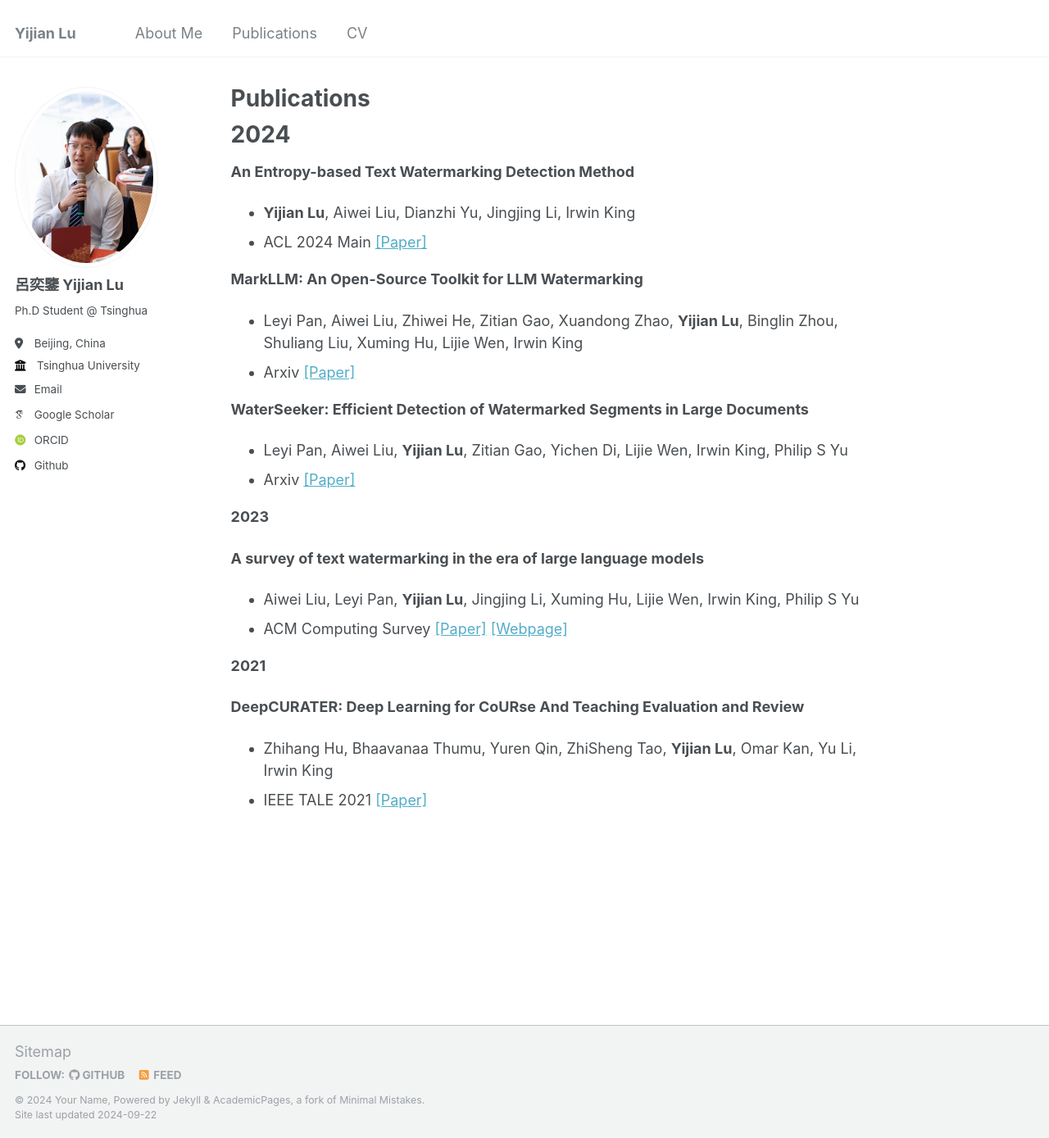
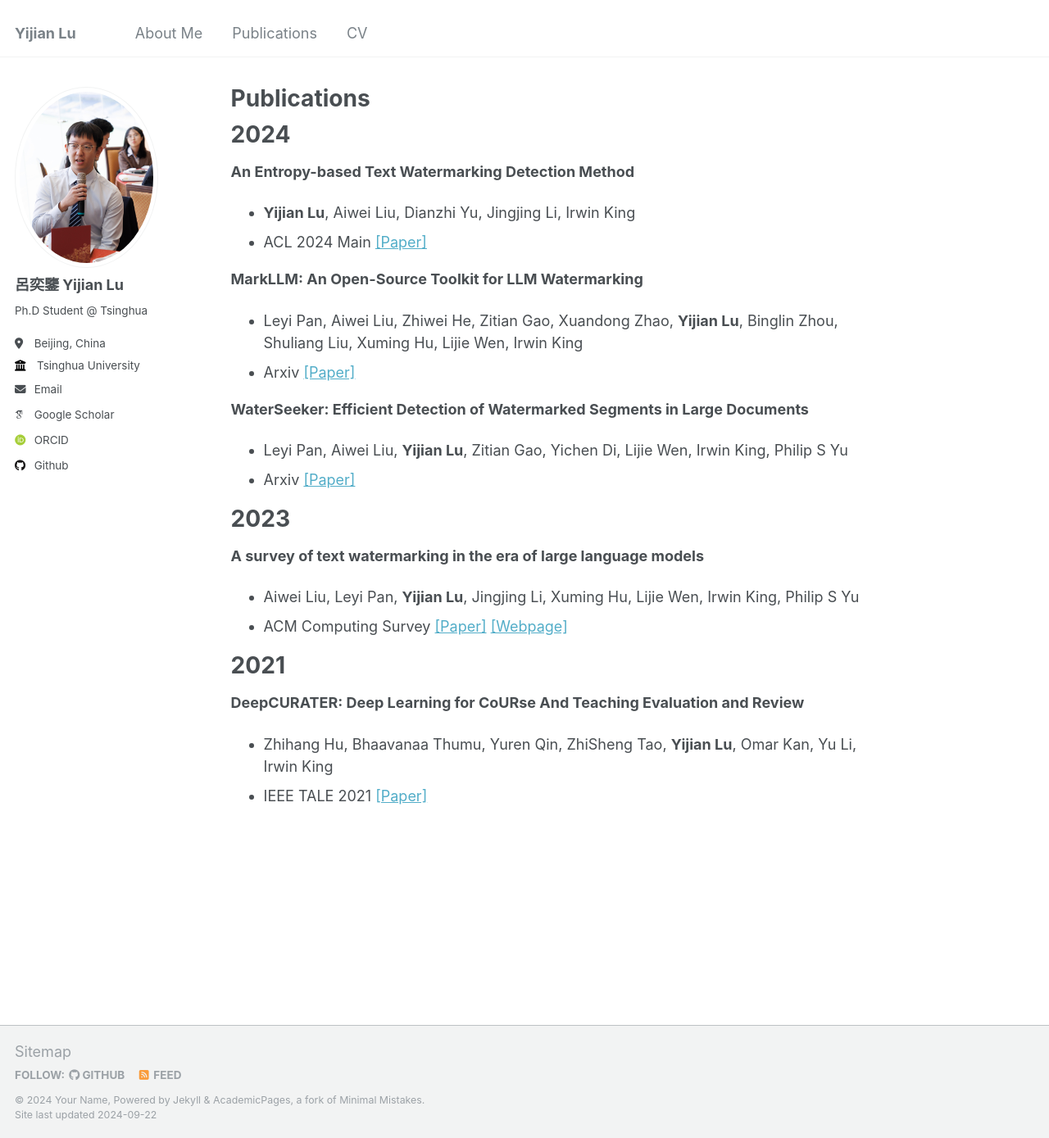
Before and after one commit to luyijian3/luyijian3.github.io, a Jekyll site: the page built from _pages/publications.md, in a window 1280 px wide and 1389 px high. Shown: the whole window at 82% size. Built offline with Jekyll 4.4.1, drawn with Linux system fonts in a browser that asks for light colours; some web fonts are replaced.

```diff
--- a/_pages/publications.md
+++ b/_pages/publications.md
@@ -4,7 +4,7 @@ permalink: /publications/
 author_profile: true
 ---
 
-**2024**
+2024
 ===
 
 **An Entropy-based Text Watermarking Detection Method**
@@ -19,13 +19,15 @@ author_profile: true
 - Leyi Pan, Aiwei Liu, **Yijian Lu**, Zitian Gao, Yichen Di, Lijie Wen, Irwin King, Philip S Yu
 - Arxiv [[Paper]](https://arxiv.org/abs/2409.05112)
 
-**2023**
+2023
+===
 
 **A survey of text watermarking in the era of large language models**
 - Aiwei Liu, Leyi Pan, **Yijian Lu**, Jingjing Li, Xuming Hu, Lijie Wen, Irwin King, Philip S Yu
 - ACM Computing Survey [[Paper]](https://dl.acm.org/doi/abs/10.1145/3691626) [[Webpage]](https://survey-text-watermark.github.io/index.html)
 
-**2021**
+2021
+===
 
 **DeepCURATER: Deep Learning for CoURse And Teaching Evaluation and Review**
 - Zhihang Hu, Bhaavanaa Thumu, Yuren Qin, ZhiSheng Tao, **Yijian Lu**, Omar Kan, Yu Li, Irwin King
```
